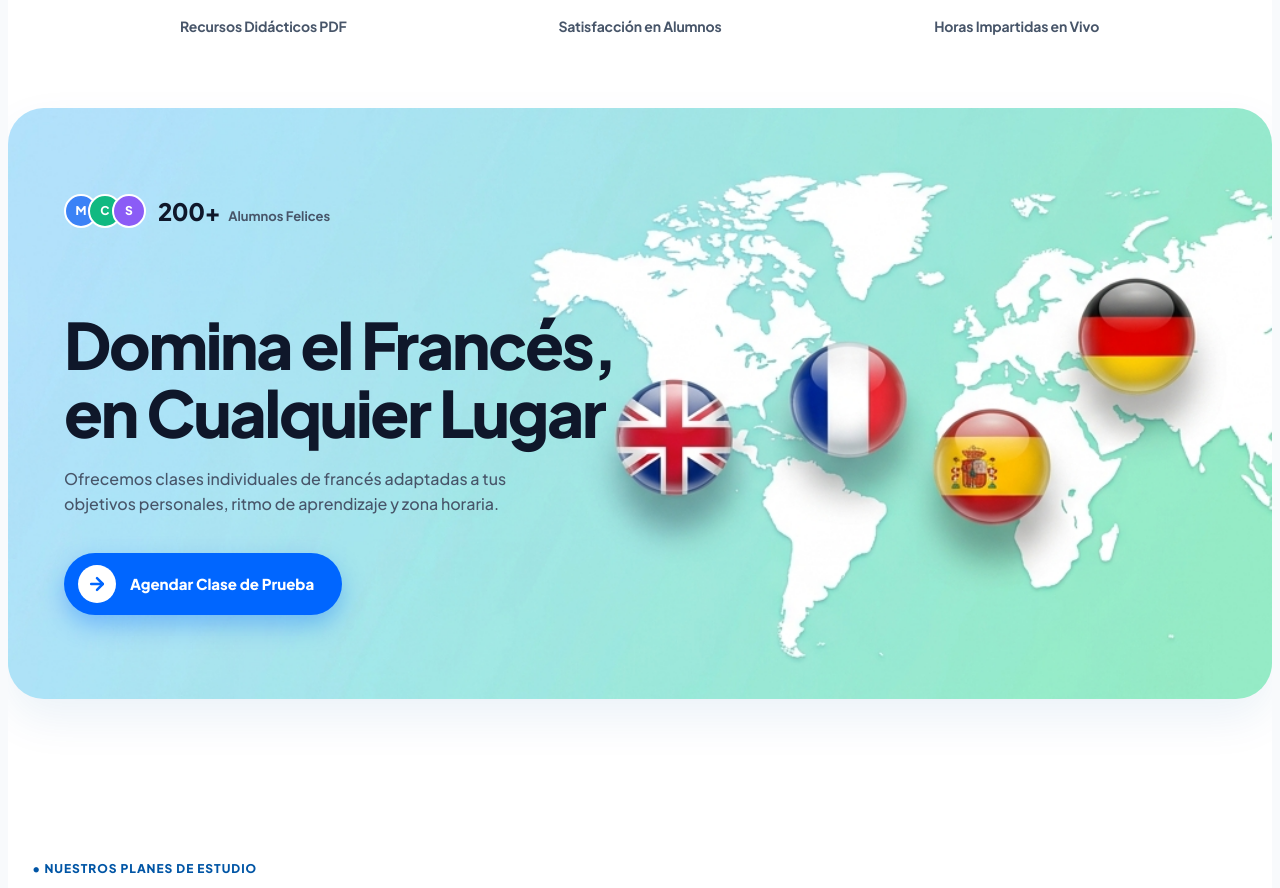
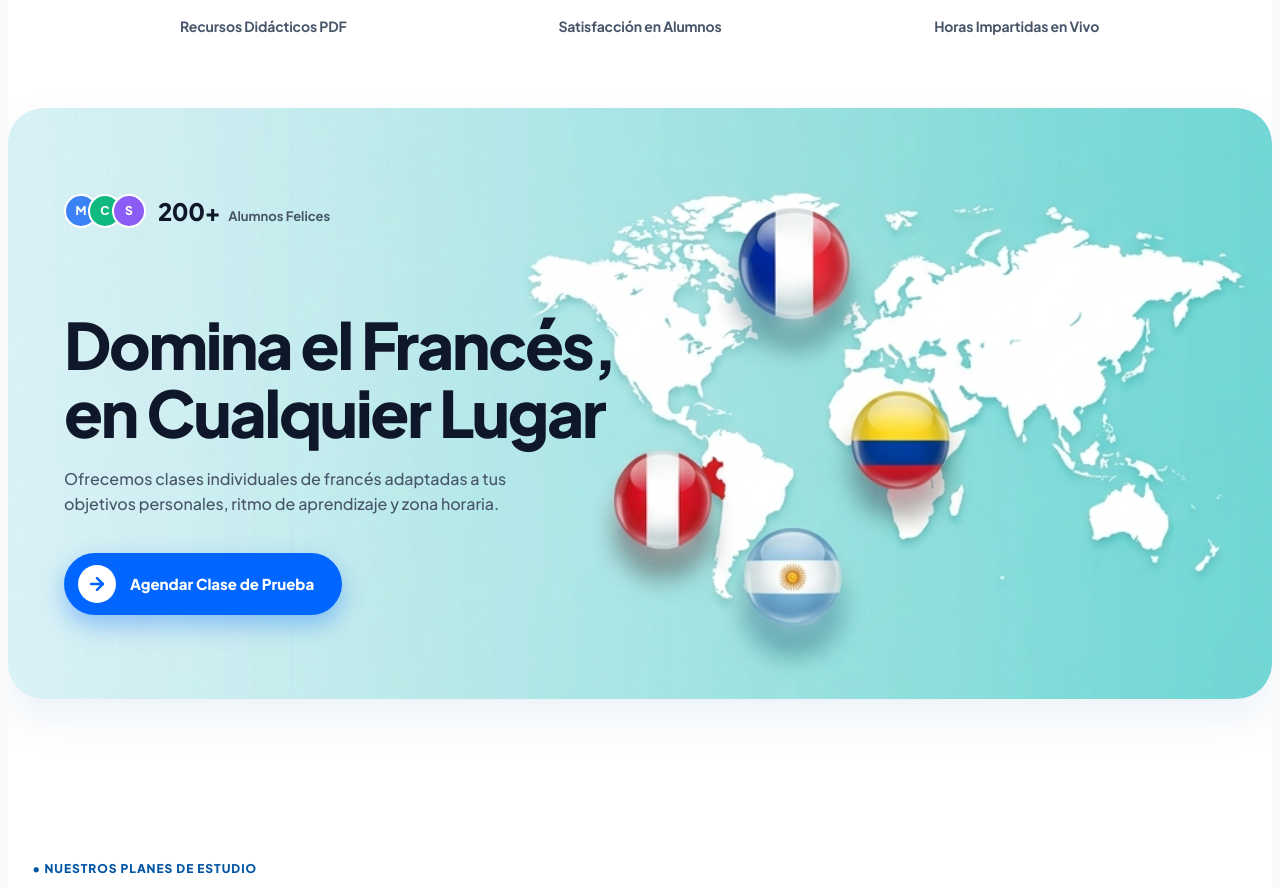
Before and after one commit to billysamov/proyecto-florentin, a Next.js app: page /v2 in a window 1280 px wide. Shown: the part 2642-3530 px from the top of the page. Built offline with nearby package versions, Linux system fonts and the light colour scheme; no server answers; the database is empty; a web font is replaced by a local one.

Commit message:
feat: update section 8 map banner background with 3D flag orbs of Latin America (Peru, Colombia, Argentina) and 1 European flag (France) positioned within map bounds

```diff
--- a/src/app/v2/page.tsx
+++ b/src/app/v2/page.tsx
@@ -694,9 +694,9 @@ export default function LandingV2Replica() {
         </div>
       </section>
 
-      {/* 8. "Master Any Language, Anywhere" Banner (Fondo Unificado Completo HD single_map_banner_bg.png) */}
+      {/* 8. "Master Any Language, Anywhere" Banner (Fondo Unificado con Banderas de Latinoamérica y Francia) */}
       <section style={{
-        backgroundImage: "url(/single_map_banner_bg.png)",
+        backgroundImage: "url(/latin_america_map_banner_bg.png)",
         backgroundSize: "cover",
         backgroundPosition: "center right",
         backgroundColor: "#dff4f3",
```
Also changed, not shown: public/latin_america_map_banner_bg.png (added).
